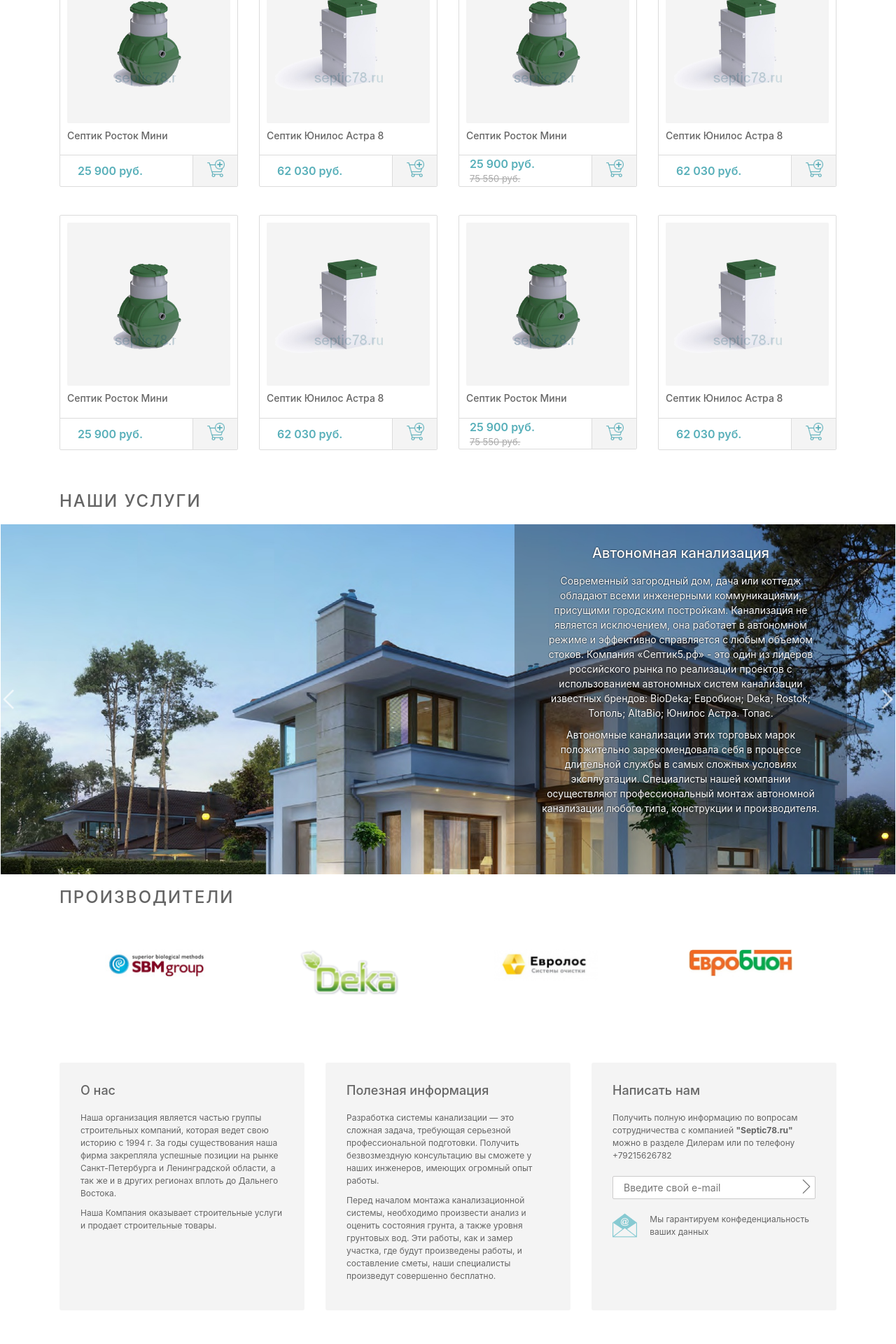
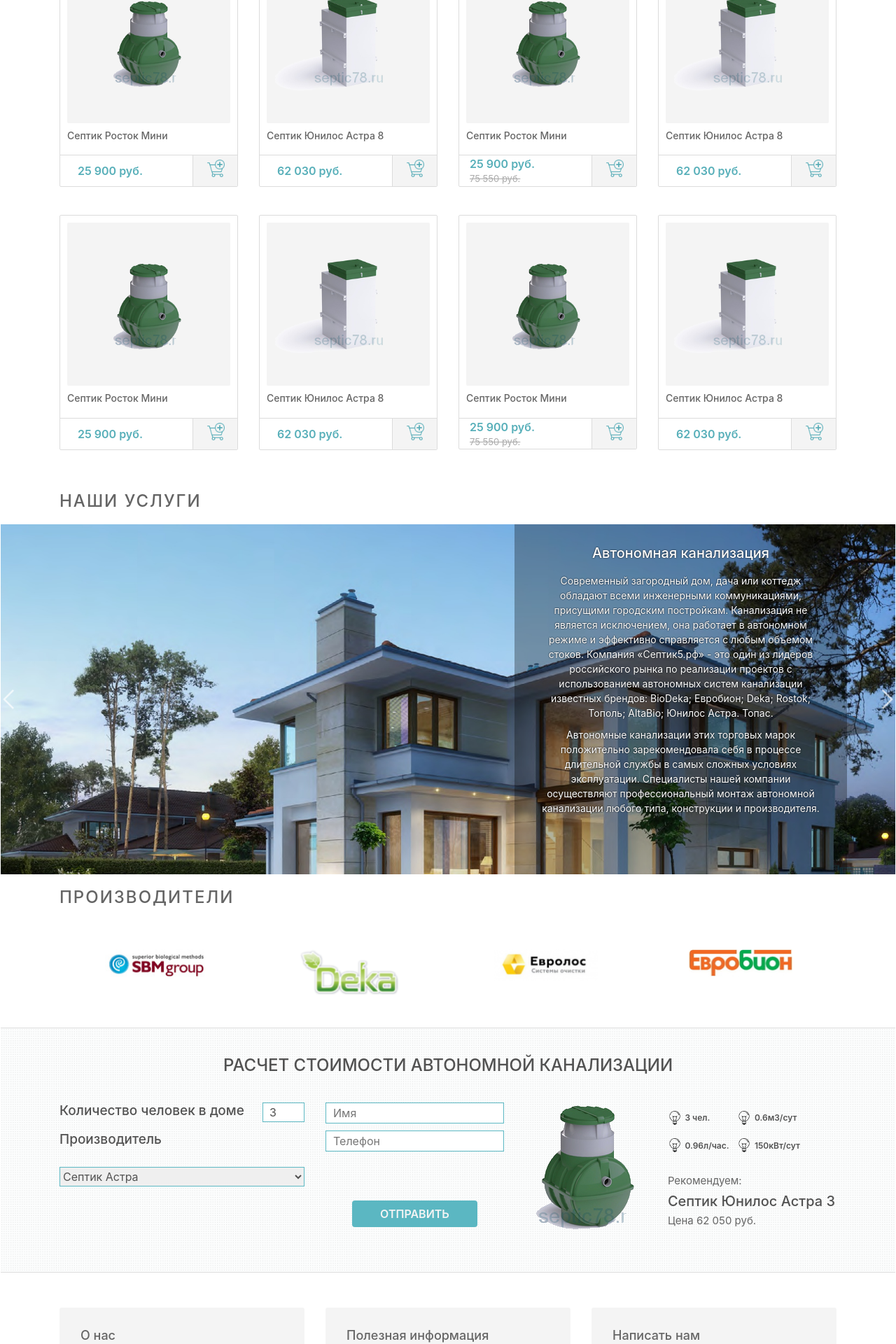
Before and after one commit to griphon56/septic78, a PHP site: page / in a window 1280 px wide. Shown: the part 2080-4000 px from the top of the page at 70% size. Run offline with PHP 8.4, Linux system fonts and the light colour scheme; some libraries are stand-ins or nearby versions.

Commit message:
Form Calculation of Cost

```diff
--- /dev/null
+++ b/FormCalculationCost/formCalculationCostView.php
@@ -0,0 +1,87 @@
+<div class="calc-cost-container">
+  <div class="container-fluid">
+    <form id="calc-cost-form" action="/" method="post">
+      <div class="container">
+        <div class="row">
+          <div class="col">
+            <h3 class="calc-cost-title">Расчет стоимости автономной канализации</h3>
+          </div>
+        </div>
+        <div class="row">
+          <div class="col-md-4 calc-cost-box">
+            <ul>
+              <li class="calc-cost-relative">
+                <h4 class="calc-cost-text">Количество человек в доме</h4>
+                <input  class="calc-cost-count" type="text" value="3"/>
+              </li>
+              <li>
+                <div class="calc-cost-scroll"></div>
+              </li>
+              <li>
+                <h4 class="calc-cost-text">Производитель</h4>
+                <select name="calc-cost-generator" id="calc-cost-generator" class="scroll">
+                  <option value="Септик Астра">Септик Астра</option>
+                  <option value="Септик Астра1">Септик Астра1</option>
+                  <option value="Септик Астра2">Септик Астра2</option>
+                </select>
+              </li>
+            </ul>
+          </div>
+          <div class="col-md-3 calc-cost-box">
+            <ul>
+              <li>
+                <input class="calc-cost-contact" type="text" placeholder="Имя">
+              </li>
+              <li>
+                <input class="calc-cost-contact" type="tel" placeholder="Телефон">
+              </li>
+              <li>
+                <input type="submit" class="btn calc-cost-btn" value="ОТПРАВИТЬ">
+              </li>
+            </ul>
+          </div>
+          <div class="col-md-5 calc-cost-box">
+            <table class="calc-cost-box-table">
+              <tr >
+                <td rowspan="3">
+                  <div class="calc-cost-box-img-title">
+                    <img src="../img/formCalculationCostView/1.png" alt="">
+                  </div>
+                </td>
+                <td>
+                  <div class="calc-cost-icon-desc">
+                    <img src="../img/formCalculationCostView/light-bulb.png" alt="">
+                    <span>3 чел.</span>
+                  </div>
+                  <div class="calc-cost-icon-desc">
+                    <img src="../img/formCalculationCostView/light-bulb.png" alt="">
+                    <span>0.6м3/сут</span>
+                  </div>
+                </td>
+              </tr>
+              <tr>
+                <td>
+                  <div class="calc-cost-icon-desc">
+                    <img src="../img/formCalculationCostView/light-bulb.png" alt="">
+                    <span>0.96л/час.</span>
+                  </div>
+                  <div class="calc-cost-icon-desc">
+                    <img src="../img/formCalculationCostView/light-bulb.png" alt="">
+                    <span>150кВт/сут</span>
+                  </div>
+                </td>
+              </tr>
+              <tr>
+                <td class="calc-cost-item-total">
+                  <p>Рекомендуем:</p>
+                  <h4>Септик Юнилос Астра 3</h4>
+                  <p>Цена 62 050 руб.</p>
+                </td>
+              </tr>
+            </table>
+          </div>
+        </div>
+      </div>
+    </form>
+  </div>
+</div>
--- a/Header/headerView.php
+++ b/Header/headerView.php
@@ -39,10 +39,17 @@
         </div>
       </div>
       <div class="col-md-2">
-        <div class="cart">
-          <div>
-            <img src="../img/headerView/shopping-purse-icon.png" alt="" alt="">
-            <p>Корзина <span id=header-cost>0.00</span> руб.</p>
+        <div class="container-cart">
+          <div class="js-container-cart-count-product container-cart-count-product">
+            <div class="cart-count-product">
+              <span>5</span>
+            </div>
+          </div>
+          <div class="cart">
+            <div>
+              <img src="../img/headerView/shopping-purse-icon.png" alt="">
+              <p>Корзина <span id=header-cost>150000.00</span> руб.</p>
+            </div>
           </div>
         </div>
       </div>
@@ -77,7 +84,7 @@
                 <input type="text" placeholder="Имя">
               </li>
               <li>
-                <input type="text" placeholder="Телефон">
+                <input type="tel" placeholder="Телефон">
               </li>
               <li>
                 <input type="submit" class="btn" value="Заказать">
--- a/Home/homeView.php
+++ b/Home/homeView.php
@@ -40,4 +40,6 @@
 
 <?php include('Home/homeSliderBrandView.php');?>
 
+<?php include('FormCalculationCost/formCalculationCostView.php');?>
+
 <?php include('Footer/footerAboutUs.php');?>
--- a/Product/productListHitSalesView.php
+++ b/Product/productListHitSalesView.php
@@ -40,10 +40,10 @@
                   <div class="container">
                     <div class="row">
                       <div class="product-item-cost col-9">
-                        <p class="price-active">25 900 руб.</p>
+                        <p class="price-active">50 777 руб.</p>
                       </div>
                       <div class="col-3 add-cart-box">
-                        <a href="#" class="add-to-cart"><img src="../img/productView/shopping-cart.png" alt=""></a>
+                        <a href="#" class="add-to-cart js-add-to-cart"><img src="../img/productView/shopping-cart.png" alt=""></a>
                       </div>
                     </div>
                   </div>
--- /dev/null
+++ b/style/formCalculationCostView.css
@@ -0,0 +1,116 @@
+.calc-cost-container{
+  background-image: url(../img/formCalculationCostView/bg_form.png);
+  background-repeat: no-repeat;
+  background-size: cover;
+  padding: 40px 0;
+  border-top: 1px solid #dcdcdc;
+  border-bottom: 1px solid #dcdcdc;
+}
+
+.calc-cost-container .calc-cost-title{
+  color: #525252;
+  font-size: 24px;
+  margin-bottom: 40px;
+  text-align: center;
+  text-transform: uppercase;
+}
+
+.calc-cost-box{
+
+}
+
+.calc-cost-box .calc-cost-text{
+  color: #525252;
+  display: inline-block;
+  font-size: 19px;
+}
+
+.calc-cost-box .calc-cost-relative{
+  position: relative;
+}
+
+.calc-cost-box .calc-cost-count{
+  color: #525252;
+  border: 1px solid #5bb7c2;
+  height: 28px;
+  padding: 3px 3px 3px 9px;
+  position: absolute;
+  right: 0;
+  width: 60px;
+}
+
+.calc-cost-box .scroll{
+  border: 1px solid #5bb7c2;
+  color: #525252;
+  height: 28px;
+  margin-top: 20px;
+  width: 100%;
+}
+
+.calc-cost-box ul li{
+  margin-bottom: 10px;
+}
+
+.calc-cost-box .calc-cost-contact{
+  width: 100%;
+  padding: 2px 10px;
+  color: #525252;
+  border: 1px solid #5bb7c2;
+}
+
+.calc-cost-box .calc-cost-btn{
+  width: 70%;
+  display: block;
+  margin: 70px auto 0 auto;
+  background-color: #5bb7c2;
+  color: #f4f4f4;
+  font-weight: 600;
+}
+
+.calc-cost-box-table{
+  width: 100%;
+}
+
+.calc-cost-box-table .calc-cost-box-img-title{
+  width: 200px;
+  height: 200px;
+  overflow: hidden;
+  position: relative;
+}
+
+.calc-cost-box-table .calc-cost-box-img-title img{
+  position: absolute;
+  bottom: -55px;
+  left: -80px;
+}
+
+.calc-cost-box-table .calc-cost-icon-desc{
+  display: inline-block;
+  width: 95px;
+}
+
+.calc-cost-box-table .calc-cost-icon-desc img{
+  width: 20px;
+}
+
+.calc-cost-box-table .calc-cost-icon-desc span{
+  font-size: 12px;
+  font-weight: 600;
+  color: #525252;
+}
+
+.calc-cost-box-table .calc-cost-item-desc{
+  display: inline-block;
+  width: 95px;
+}
+
+.calc-cost-box-table .calc-cost-item-total h4{
+  font-size: 20px;
+  color: #525252;
+  margin: 6px 0;
+}
+
+.calc-cost-box-table .calc-cost-item-total p{
+  font-size: 15px;
+  color: #656565;
+}
--- a/style/main.css
+++ b/style/main.css
@@ -33,6 +33,9 @@
 /** Стиль  для страницы доставка и оплата*/
 @import url("shippingPayment.css");
 
+/** Стиль Калькулятора стоимости канализации*/
+@import url("formCalculationCostView.css");
+
 /** Cтиль для форма оставить заявку */
 @import url("requestForm.css");
 
--- a/style/style-default.css
+++ b/style/style-default.css
@@ -64,7 +64,7 @@ input{
   text-decoration: underline;
 }
 
-.form-text-submit input[type="text"]{
+.form-text-submit input[type="text"],.form-text-submit input[type="tel"]{
   border: 1px solid #8acdd5;
   border-radius: 3px;
   box-shadow: 0px 0px 1px #8acdd5;
```
Also changed, not shown: style/headerView.css (+33 -12 lines), img/formCalculationCostView/1.png (added), img/formCalculationCostView/bg_form.png (added), img/formCalculationCostView/light-bulb.png (added).
